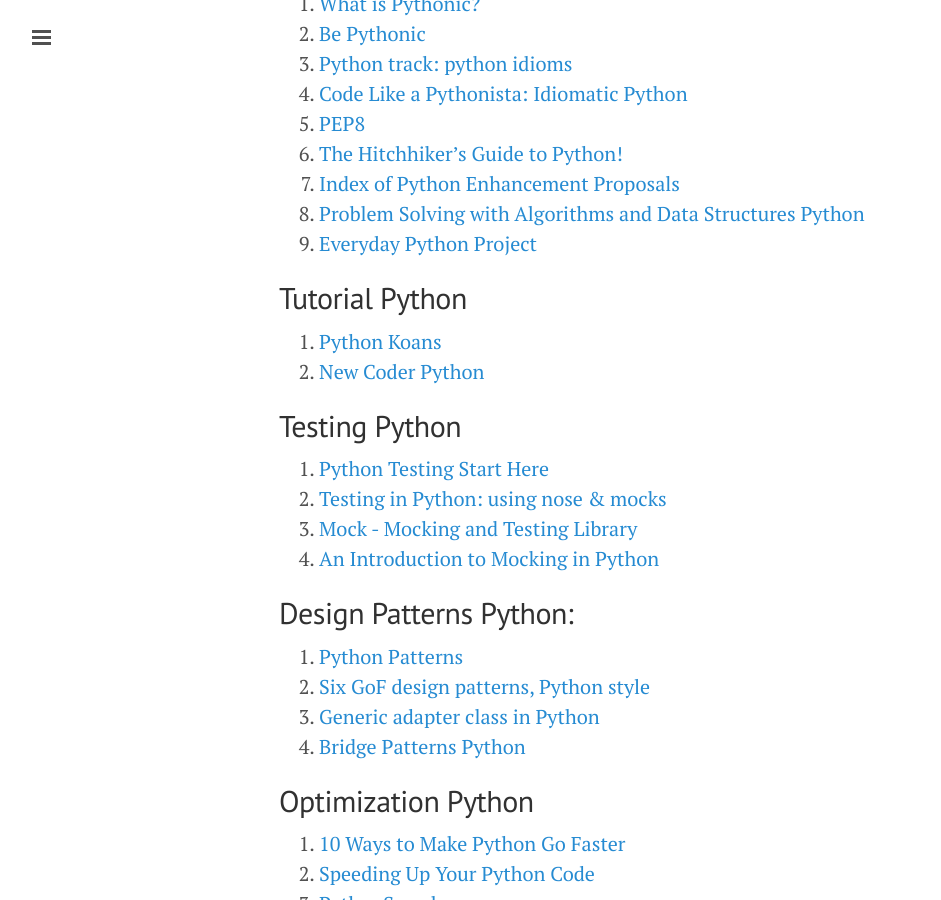
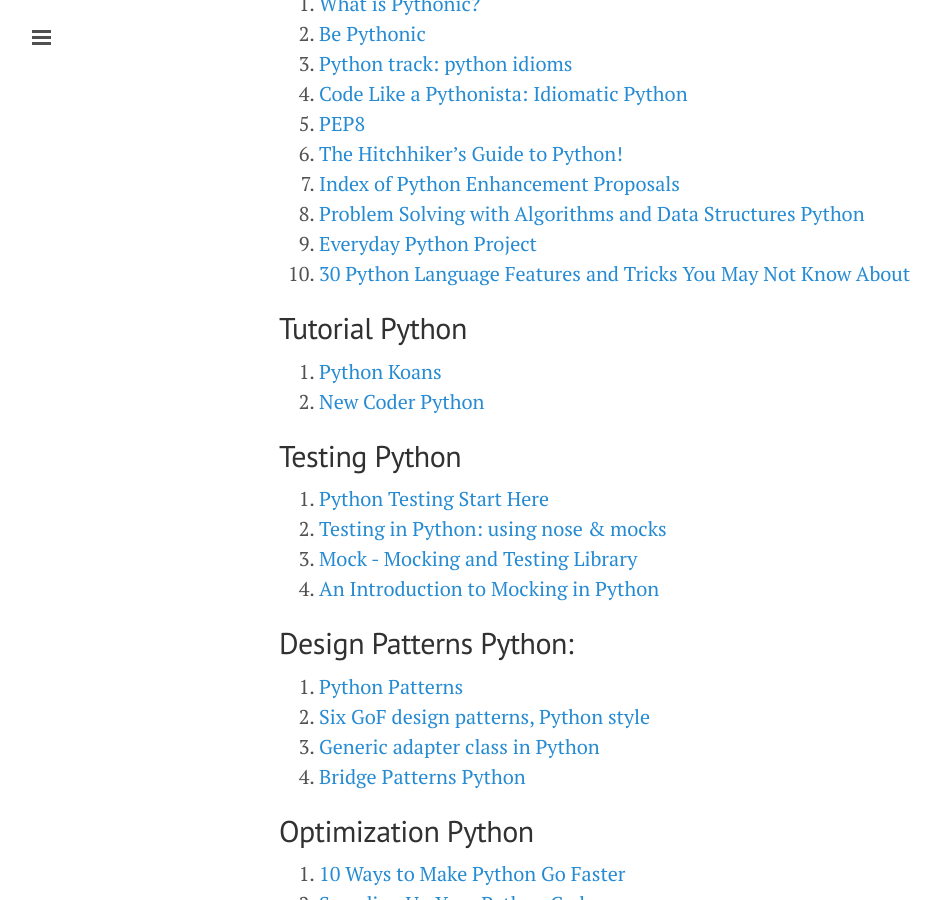
Before and after one commit to ibotdotout/ibotdotout.github.io, a Jekyll site: the page built from _posts/2014-06-08-python.md, in a window 1280 px wide and 900 px high, scrolled down 2954 px. Shown: the whole window, without its empty margins (1-942 px from the left). Built offline with Jekyll 4.4.1, drawn with Linux system fonts in a browser that asks for light colours; Markdown is read by kramdown in place of the engine named in the settings.

Commit message:
update post/python

```diff
--- a/_posts/2014-06-08-python.md
+++ b/_posts/2014-06-08-python.md
@@ -118,6 +118,7 @@ permalink: python
 7. [Index of Python Enhancement Proposals](http://legacy.python.org/dev/peps/)
 8. [Problem Solving with Algorithms and Data Structures Python](http://interactivepython.org/runestone/static/pythonds/index.html)
 9. [Everyday Python Project](http://interactivepython.org/runestone/static/everyday/index.html)
+10. [30 Python Language Features and Tricks You May Not Know About](http://sahandsaba.com/thirtyMalika-python-language-features-and-tricks-you-may-not-know.html)
 
 ## Tutorial Python
 1. [Python Koans](http://github.com/gregmalcolm/python_koans)
```
